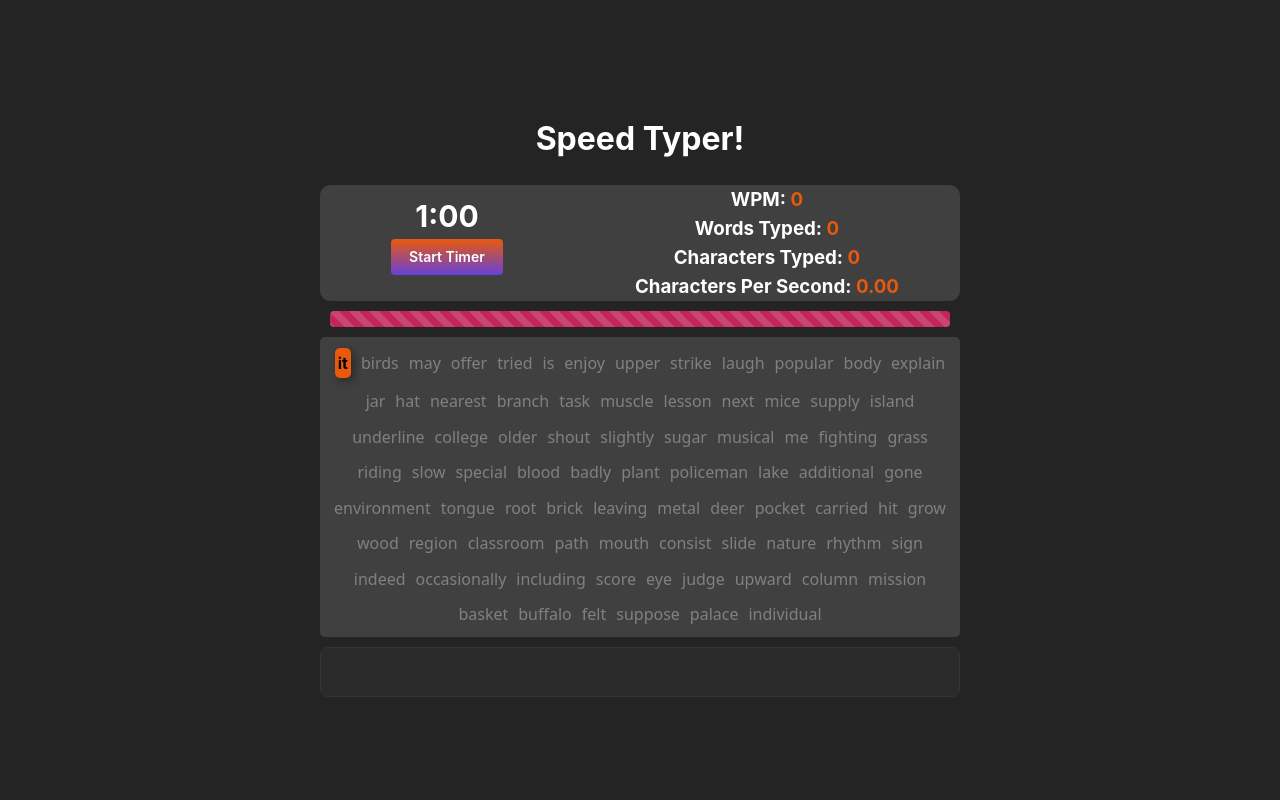
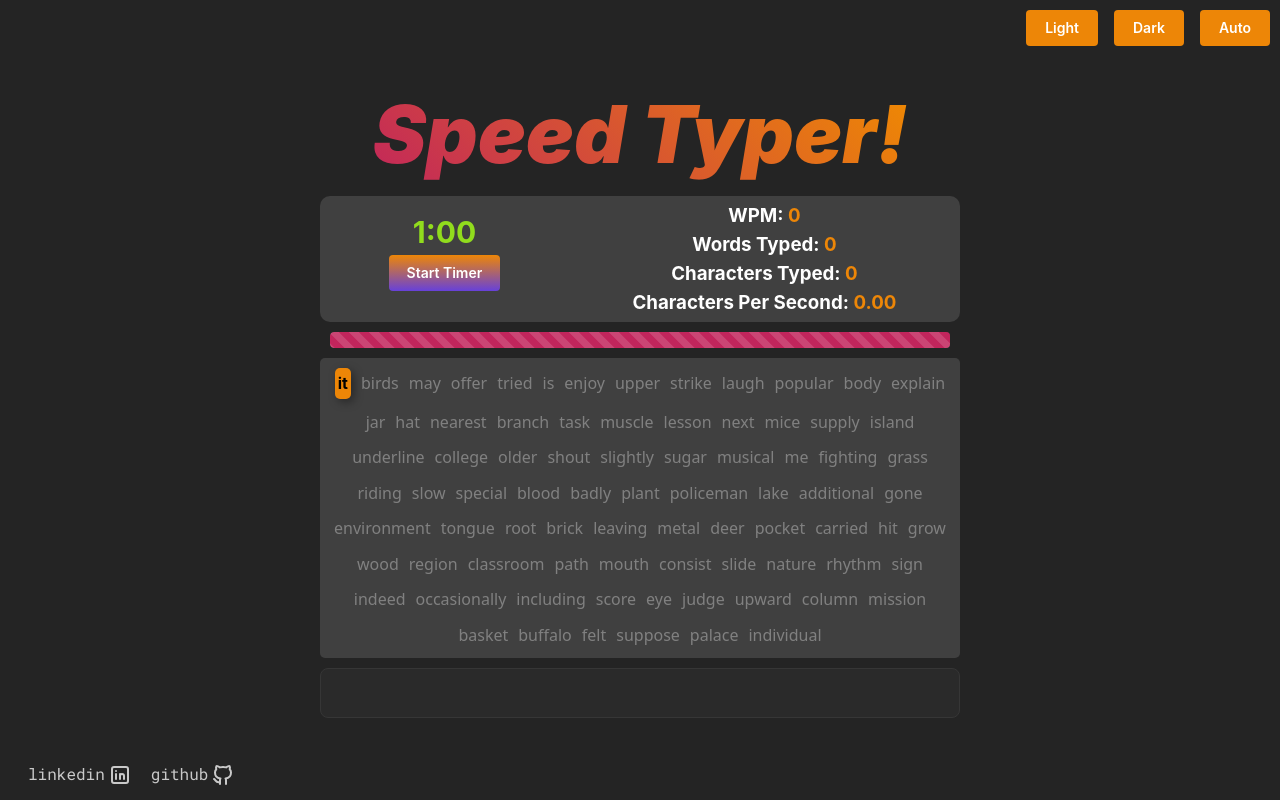
Before and after one commit to taariqelliott/speed-type-test, a React (Vite) app: page / in a window 1280 px wide. Built offline with nearby package versions, Linux system fonts and the light colour scheme.

Commit message:
Update CSS styles and add font link in index.html

```diff
--- a/index.html
+++ b/index.html
@@ -1,16 +1,20 @@
 <!DOCTYPE html>
 <html lang="en">
+
 <head>
   <meta charset="UTF-8" />
   <link rel="icon" type="image/svg+xml" href="./src/icons/3.png" />
-    <meta
-      name="viewport"
-      content="minimum-scale=1, initial-scale=1, width=device-width, user-scalable=no"
-    />
+  <link rel="preconnect" href="https://fonts.googleapis.com">
+  <link rel="preconnect" href="https://fonts.gstatic.com" crossorigin>
+  <link href="https://fonts.googleapis.com/css2?family=Roboto+Mono:ital,wght@0,100..700;1,100..700&display=swap"
+    rel="stylesheet">
+  <meta name="viewport" content="minimum-scale=1, initial-scale=1, width=device-width, user-scalable=no" />
   <title>Speed Type Test</title>
 </head>
+
 <body>
   <div id="root"></div>
   <script type="module" src="/src/main.tsx"></script>
 </body>
+
 </html>
--- a/src/components/ColorSchemeToggle/ColorSchemeToggle.tsx
+++ b/src/components/ColorSchemeToggle/ColorSchemeToggle.tsx
@@ -2,7 +2,7 @@ import { Button, Group, useMantineColorScheme } from '@mantine/core';
 
 export function ColorSchemeToggle() {
   const { setColorScheme } = useMantineColorScheme();
-  setColorScheme('dark');
+  // setColorScheme('dark');
 
   return (
     <Group justify="center" mt="xl">
--- a/src/components/Welcome/Welcome.module.css
+++ b/src/components/Welcome/Welcome.module.css
@@ -4,7 +4,7 @@
   font-weight: 900;
   letter-spacing: rem(-2px);
 
-  @media (max-width: $mantine-breakpoint-md) {
+  @media (max-width: 768px) {
     font-size: rem(50px);
   }
 }
--- a/src/pages/Game.module.css
+++ b/src/pages/Game.module.css
@@ -8,6 +8,50 @@
     /* background-color: red; */
     color: white;
 
+}
+
+.title {
+
+    color: var(--mantine-color-black);
+    font-size: 80px;
+    font-weight: 900;
+    font-style: italic;
+    transition: all 0.2s;
+
+
+    @media (max-width: 1032px) {
+        font-size: 60px;
+    }
+
+    @media (max-width: 914px) {
+        font-size: 50px;
+    }
+
+    @media (max-width: 682px) {
+        font-size: 40px;
+    }
+}
+
+.themeButtons {
+    position: absolute;
+    top: 10px;
+    right: 10px;
+    transition: all 1s;
+
+    @media (max-width: 914px) {
+        display: flex;
+        flex-direction: column;
+    }
+}
+
+.themeButtons>Button {
+
+    background: #ed8607;
+}
+
+.themeButtons>Button:hover {
+
+    background: hsl(33, 94%, 40%);
 }
 
 .wordDiv {
@@ -28,15 +72,16 @@
 
 .currentWord {
     color: black;
-    background: #e8590b;
+    background: #ed8607;
     padding: 3px;
     font-weight: bold;
     border-radius: 5px;
     box-shadow: 3px 3px 10px #00000063;
+
 }
 
 .otherWords {
-    color: gray;
+    color: #808080;
     /* color: transparent;
 	text-shadow: 0 0 8px #000; */
     font-family: system-ui, -apple-system, BlinkMacSystemFont, 'Segoe UI', Roboto, Oxygen, Ubuntu, Cantarell, 'Open Sans', 'Helvetica Neue', sans-serif;
@@ -46,10 +91,12 @@
     margin: 10px;
     width: 50vw;
     text-align: center;
-    /* border: #e8590b solid 2px;
-    border-radius: 10px;
-    overflow: hidden; */
+    /* border: #ed8607 solid 5px;
+    border-radius: 10px; */
+    /* overflow: hidden; */
+
 }
+
 
 .stats {
     display: flex;
@@ -81,6 +128,13 @@
     margin: 10px;
 }
 
+.gameButton:hover {
+    color: black;
+    filter: brightness(1.15);
+    /* Adjust brightness to make it lighter */
+
+}
+
 .statCounts {
     display: flex;
     flex-direction: column;
@@ -88,8 +142,36 @@
     align-items: center;
     color: white;
     border-radius: 10px;
+    padding: 5px;
+
+    @media (max-width: 800px) {
+        font-size: 15px;
+    }
+
+    @media (max-width: 787px) {
+        font-size: 12px;
+    }
 }
 
 .counts {
     margin: 0px;
 }
+
+.socials {
+    font-family: "Roboto Mono", monospace;
+    font-optical-sizing: auto;
+    font-size: 1px;
+    font-weight: 100;
+    font-style: normal;
+    position: absolute;
+    display: flex;
+    align-items: center;
+    justify-content: center;
+    bottom: 10px;
+    left: 25px;
+    text-align: center;
+}
+
+.anchors:hover {
+    color: #ed8607;
+}
--- a/src/pages/Game.page.tsx
+++ b/src/pages/Game.page.tsx
@@ -1,9 +1,22 @@
 import React, { ChangeEvent, FormEvent, useState } from 'react';
-import { Button, Input, MantineProvider, Progress } from '@mantine/core';
+import {
+  Anchor,
+  Button,
+  Group,
+  Input,
+  MantineProvider,
+  Progress,
+  Text,
+  useMantineColorScheme,
+} from '@mantine/core';
 import classes from './Game.module.css';
 import WordsArray from '../components/WordsArray/WordsArray';
 
 export default function Game() {
+  const { setColorScheme } = useMantineColorScheme({
+    keepTransitions: true,
+  });
+
   const randomizeWords = WordsArray.sort(() => Math.random() - 0.5);
   const [words, setWords] = useState(() => randomizeWords.slice(0, 80)); // Initialize words array
   const [currentWordIndex, setCurrentWordIndex] = useState(0);
@@ -81,14 +94,27 @@ export default function Game() {
 
   return (
     <MantineProvider defaultColorScheme="dark">
+      <Group className={classes.themeButtons}>
+        <Button onClick={() => setColorScheme('light')}>Light</Button>
+        <Button onClick={() => setColorScheme('dark')}>Dark</Button>
+        <Button onClick={() => setColorScheme('auto')}>Auto</Button>
+      </Group>
       <div className={classes.div}>
-        <h1>Speed Typer!</h1>
+        <Text
+          className={classes.title}
+          inherit
+          variant="gradient"
+          component="span"
+          gradient={{ from: 'pink', to: 'yellow' }}
+        >
+          Speed Typer!
+        </Text>
         <div style={{ width: '50%', textAlign: 'center' }}>
           <div className={classes.stats}>
             <div className={classes.clockAndButton}>
               <h3
                 className={classes.timer}
-                style={clockTime <= 10 ? { color: '#e8590b' } : { color: 'white' }}
+                style={clockTime <= 10 ? { color: 'red' } : { color: '#91dc1d' }}
               >
                 {clockTime === 60
                   ? '1:00'
@@ -104,7 +130,7 @@ export default function Game() {
                   onClick={startTime}
                   autoContrast
                   variant="gradient"
-                  gradient={{ from: 'violet', to: 'orange', deg: 0 }}
+                  gradient={{ from: 'violet', to: '#ed8607', deg: 0 }}
                 >
                   Start Timer
                 </Button>
@@ -115,7 +141,7 @@ export default function Game() {
                   onClick={refreshGame}
                   autoContrast
                   variant="gradient"
-                  gradient={{ from: 'violet', to: 'orange', deg: 0 }}
+                  gradient={{ from: 'violet', to: '#ed8607', deg: 0 }}
                 >
                   Restart Game
                 </Button>
@@ -123,17 +149,17 @@ export default function Game() {
             </div>
             <div className={classes.statCounts}>
               <h3 className={classes.counts}>
-                WPM: <span style={{ color: '#e8590b' }}>{totalCharTyped / 5}</span>
+                WPM: <span style={{ color: '#ed8607' }}>{totalCharTyped / 5}</span>
               </h3>
               <h3 className={classes.counts}>
-                Words Typed: <span style={{ color: '#e8590b' }}>{correctWords}</span>
+                Words Typed: <span style={{ color: '#ed8607' }}>{correctWords}</span>
               </h3>
               <h3 className={classes.counts}>
-                Characters Typed: <span style={{ color: '#e8590b' }}>{totalCharTyped}</span>
+                Characters Typed: <span style={{ color: '#ed8607' }}>{totalCharTyped}</span>
               </h3>
               <h3 className={classes.counts}>
                 Characters Per Second:{' '}
-                <span style={{ color: '#e8590b' }}>{(totalCharTyped / 60).toFixed(2)}</span>
+                <span style={{ color: '#ed8607' }}>{(totalCharTyped / 60).toFixed(2)}</span>
               </h3>
             </div>
           </div>
@@ -169,6 +195,69 @@ export default function Game() {
           />
         </form>
       </div>
+
+      <Group className={classes.socials}>
+        <Anchor
+          target="_blank"
+          rel="noopener noreferrer"
+          href="https://www.linkedin.com/in/taariq-elliott"
+          style={{ textDecoration: 'none', color: 'inherit' }}
+        >
+          <div
+            className={classes.anchors}
+            style={{ display: 'flex', alignItems: 'center', marginRight: 0 }}
+          >
+            <span style={{ margin: 3 }}>linkedin</span>
+            <svg
+              xmlns="http://www.w3.org/2000/svg"
+              width={24}
+              height={24}
+              viewBox="0 0 24 24"
+              fill="none"
+              stroke="currentColor"
+              strokeWidth={2}
+              strokeLinecap="round"
+              strokeLinejoin="round"
+              className="icon icon-tabler icons-tabler-outline icon-tabler-brand-linkedin"
+            >
+              <path stroke="none" d="M0 0h24v24H0z" fill="none" />
+              <path d="M4 4m0 2a2 2 0 0 1 2 -2h12a2 2 0 0 1 2 2v12a2 2 0 0 1 -2 2h-12a2 2 0 0 1 -2 -2z" />
+              <path d="M8 11l0 5" />
+              <path d="M8 8l0 .01" />
+              <path d="M12 16l0 -5" />
+              <path d="M16 16v-3a2 2 0 0 0 -4 0" />
+            </svg>
+          </div>
+        </Anchor>
+        <Anchor
+          target="_blank"
+          rel="noopener noreferrer"
+          href="https://www.github.com/taariqelliott"
+          style={{ textDecoration: 'none', color: 'inherit' }}
+        >
+          <div
+            className={classes.anchors}
+            style={{ display: 'flex', alignItems: 'center', marginLeft: 0 }}
+          >
+            <span style={{ margin: 3 }}>github</span>
+            <svg
+              xmlns="http://www.w3.org/2000/svg"
+              width={24}
+              height={24}
+              viewBox="0 0 24 24"
+              fill="none"
+              stroke="currentColor"
+              strokeWidth={2}
+              strokeLinecap="round"
+              strokeLinejoin="round"
+              className="icon icon-tabler icons-tabler-outline icon-tabler-brand-github"
+            >
+              <path stroke="none" d="M0 0h24v24H0z" fill="none" />
+              <path d="M9 19c-4.3 1.4 -4.3 -2.5 -6 -3m12 5v-3.5c0 -1 .1 -1.4 -.5 -2c2.8 -.3 5.5 -1.4 5.5 -6a4.6 4.6 0 0 0 -1.3 -3.2a4.2 4.2 0 0 0 -.1 -3.2s-1.1 -.3 -3.5 1.3a12.3 12.3 0 0 0 -6.2 0c-2.4 -1.6 -3.5 -1.3 -3.5 -1.3a4.2 4.2 0 0 0 -.1 3.2a4.6 4.6 0 0 0 -1.3 3.2c0 4.6 2.7 5.7 5.5 6c-.6 .6 -.6 1.2 -.5 2v3.5" />
+            </svg>
+          </div>
+        </Anchor>
+      </Group>
     </MantineProvider>
   );
 }
```
Lines whose indentation alone changed are shown as unchanged.
